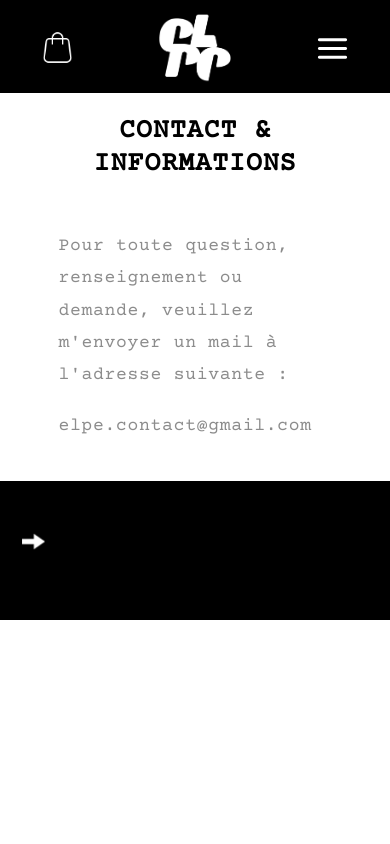
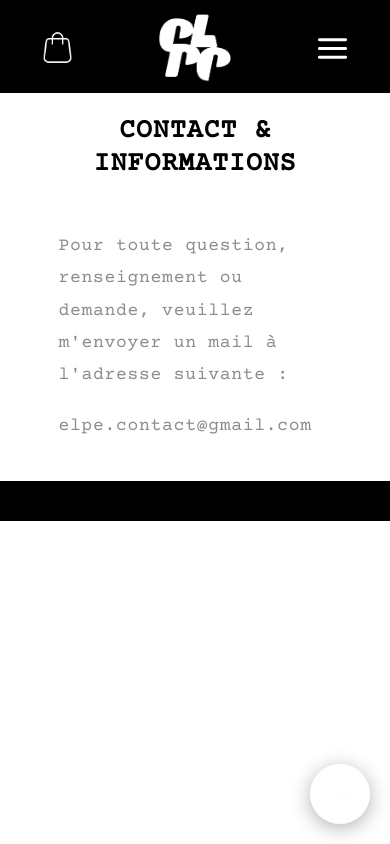
Before and after one commit to AlexVplle/elpe, a Next.js app: page /contact in a window 390 px wide. Built offline with nearby package versions, Linux system fonts and the light colour scheme.

Commit message:
fix bugs

```diff
--- a/styles/footer.module.css
+++ b/styles/footer.module.css
@@ -38,6 +38,12 @@
 }
 
 @media (max-width: 640px) {
+	.footer {
+		height: auto;
+		padding: 20px 0;
+		position: relative;
+	}
+
 	.menu {
 		flex-direction: column;
 		position: fixed;
@@ -45,15 +51,31 @@
 		left: 0;
 		width: 100vw;
 		height: 100vh;
-		background-color: #000000;
+		background: linear-gradient(135deg, #000000 0%, #1a1a1a 100%);
 		z-index: 1000;
-		padding: 20% 5%;
+		padding: 80px 20px 40px;
 		box-sizing: border-box;
+		overflow-y: auto;
+		backdrop-filter: blur(10px);
+	}
+
+	.contentBox {
+		padding: 15px 0;
+		border-bottom: 1px solid rgba(194, 194, 194, 0.1);
+		margin-bottom: 20px;
+	}
+
+	.contentBox:last-child {
+		border-bottom: none;
+		margin-bottom: 0;
 	}
 
 	.title {
-		margin: 0;
-		padding-top: 2%;
+		margin: 0 0 15px 0;
+		padding: 0;
+		font-size: 18px;
+		color: #ffffff;
+		letter-spacing: 1px;
 	}
 
 	.linkOtherPages {
@@ -62,17 +84,45 @@
 
 	.ul {
 		margin: 0;
+		padding: 0;
+	}
+
+	.list {
+		margin-bottom: 12px;
+		font-size: 16px;
+		padding-bottom: 8px;
+	}
+
+	.list:hover {
+		color: #ffffff;
+		transform: translateX(5px);
+		transition: all 0.3s ease;
 	}
 
 	.arrow {
 		display: block;
-		width: 67px;
-		height: 67px;
-		background-color: transparent;
-		border: none;
-		padding: 22px;
-		transition: transform 1s ease;
-		position: relative;
+		width: 60px;
+		height: 60px;
+		background: rgba(255, 255, 255, 0.1);
+		border: 2px solid rgba(255, 255, 255, 0.2);
+		border-radius: 50%;
+		padding: 15px;
+		transition: all 0.4s ease;
+		position: fixed;
+		bottom: 20px;
+		right: 20px;
 		z-index: 1001;
+		backdrop-filter: blur(10px);
+		box-shadow: 0 4px 20px rgba(0, 0, 0, 0.3);
+	}
+
+	.arrow:hover {
+		background: rgba(255, 255, 255, 0.2);
+		border-color: rgba(255, 255, 255, 0.4);
+		transform: scale(1.1);
+	}
+
+	.arrow:active {
+		transform: scale(0.95);
 	}
 }
```
Also changed, not shown: pages/home.tsx (+11 -0 lines), styles/home.module.css (+13 -0 lines).
